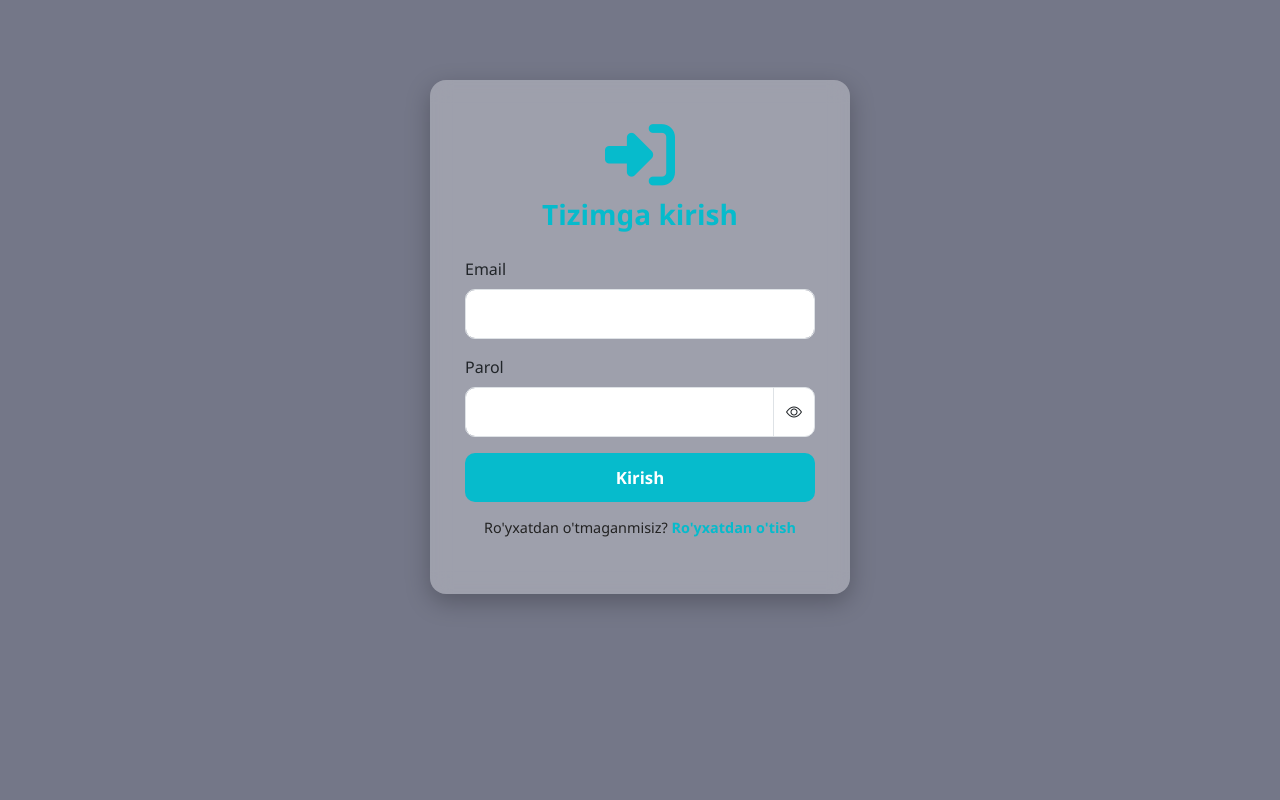
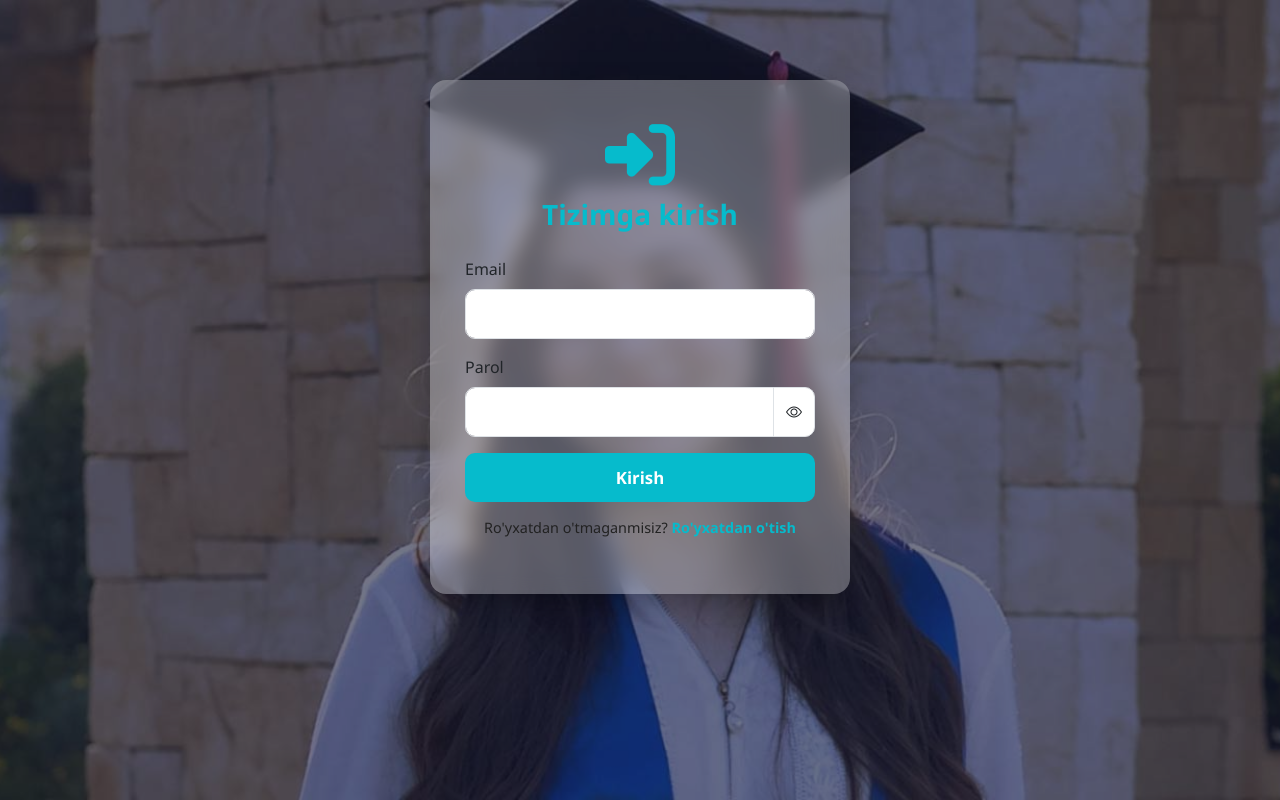
Before and after one commit to jcodetab/online_test_platform, a Django app: template templates/registration/login.html in a window 1280 px wide. Run offline with Django 5.2, Linux system fonts and the light colour scheme; the template is opened without the code that fills it, so the values that code supplies are empty.

Commit message:
login.html dizayniga navbatdagi tuzatishlar kiritildi

```diff
--- a/templates/registration/login.html
+++ b/templates/registration/login.html
@@ -26,7 +26,7 @@
 
     /* Orqa fon rasmi */
     .bg-container {
-      background: linear-gradient(135deg, var(--brand-primary) 30%, #22D3EE 100%);
+      background: url("{% static 'img/carousel-2.jpg' %}") center/cover no-repeat;
       position: absolute;
       top: 0; left: 0;
       width: 100%; height: 100%;
```
